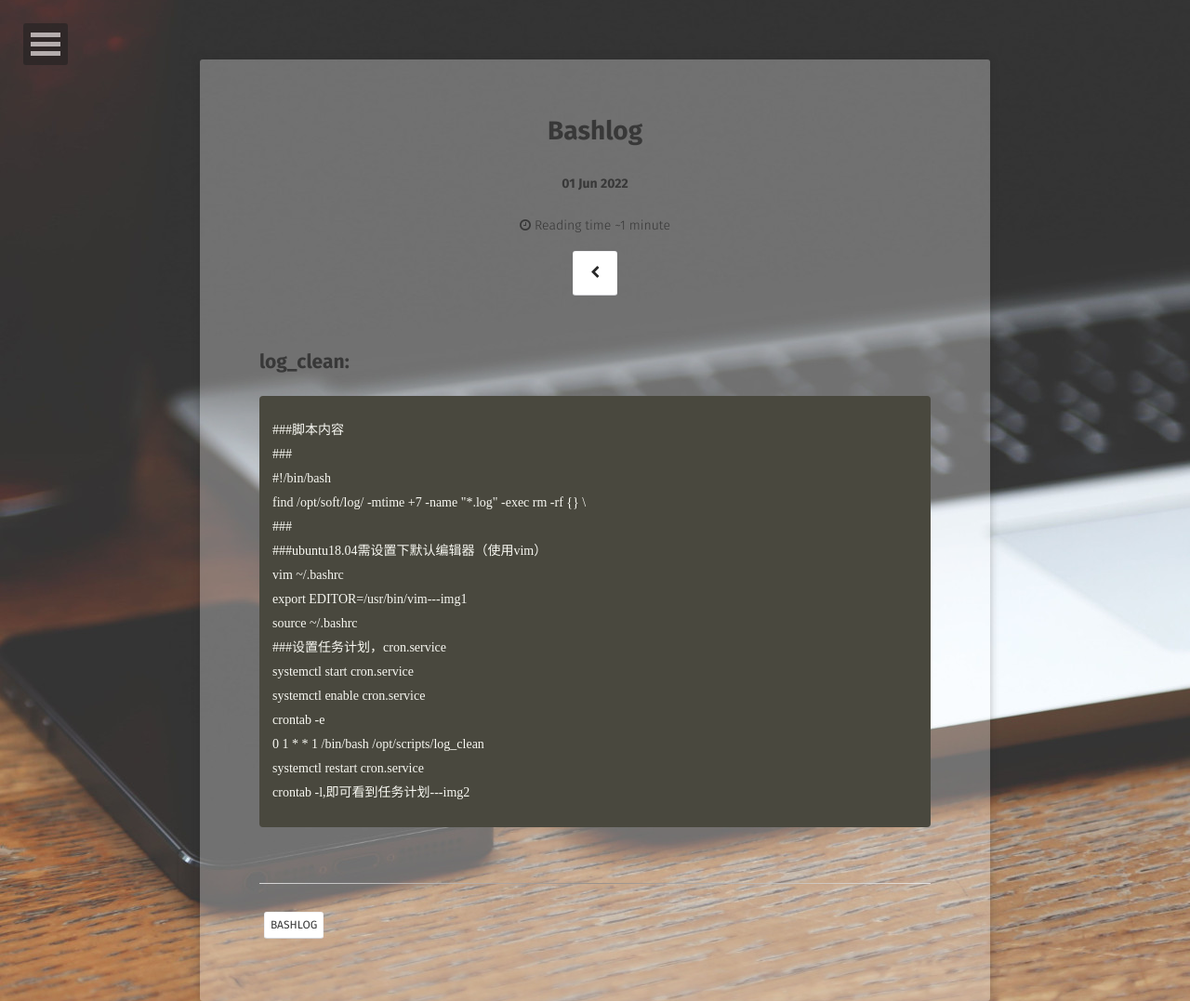
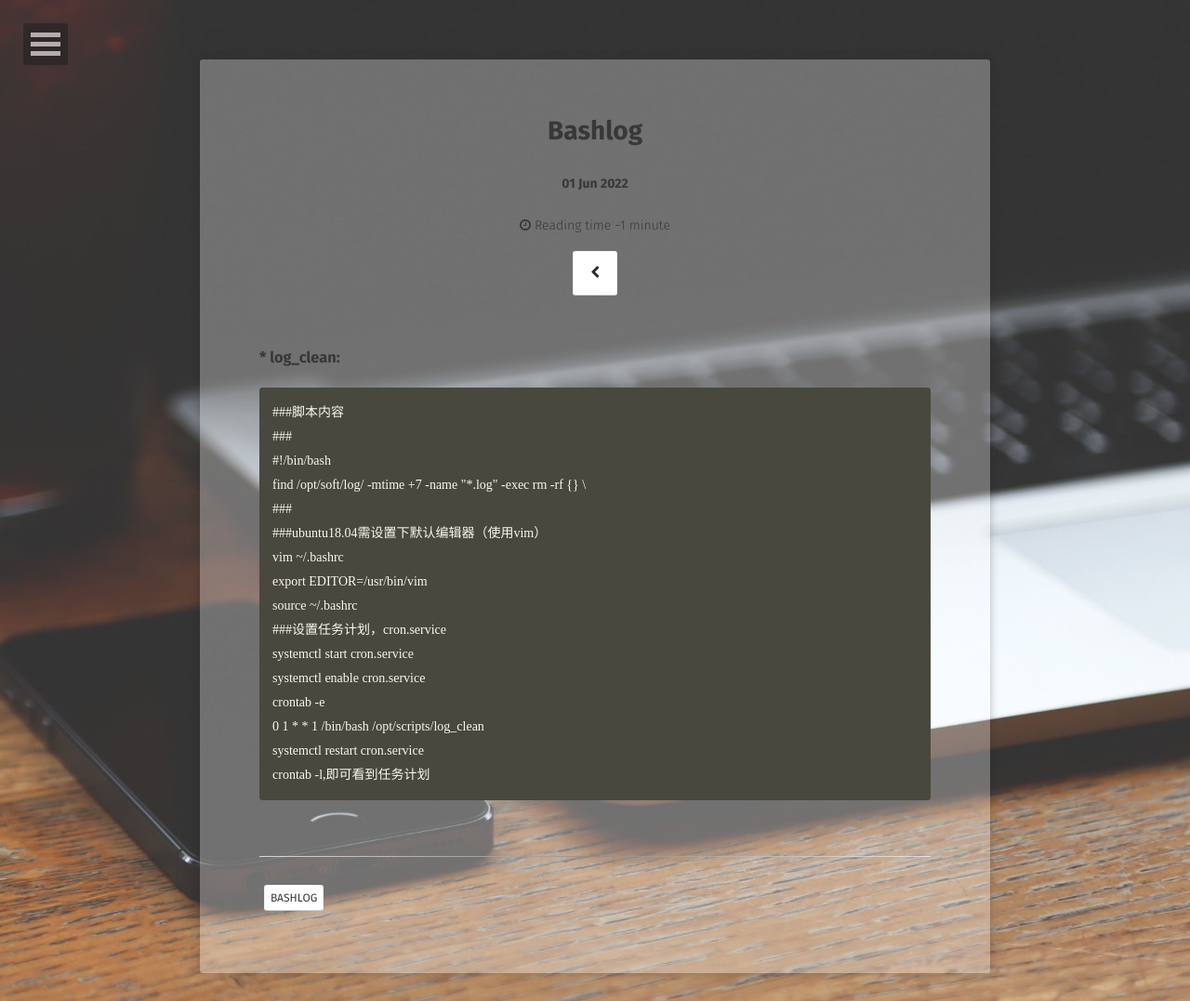
Before and after one commit to A17513081909/csz.github.io, a Jekyll site: the page built from _posts/2021-01-03-bashlog.md, in a window 1280 px wide. Shown: the whole page at 93% size. Built offline with Jekyll 4.4.1, drawn with Linux system fonts in a browser that asks for light colours; some web fonts are replaced.

Commit message:
Update 2021-01-03-bashlog.md

````diff
--- a/_posts/2021-01-03-bashlog.md
+++ b/_posts/2021-01-03-bashlog.md
@@ -8,8 +8,8 @@ comments: false
 project: true
 ---
 
-## log_clean:
-{% highlight html %}
+### * log_clean:
+```
 ###脚本内容
 ###
 #!/bin/bash
@@ -17,7 +17,7 @@ find /opt/soft/log/ -mtime +7 -name "*.log" -exec rm -rf {} \
 ###
 ###ubuntu18.04需设置下默认编辑器（使用vim）
 vim ~/.bashrc
-export EDITOR=/usr/bin/vim---img1
+export EDITOR=/usr/bin/vim
 source ~/.bashrc
 ###设置任务计划，cron.service
 systemctl start cron.service
@@ -25,6 +25,5 @@ systemctl enable cron.service
 crontab -e
 0 1 * * 1 /bin/bash /opt/scripts/log_clean
 systemctl restart cron.service
-crontab -l,即可看到任务计划---img2
-
-{% endhighlight %}
+crontab -l,即可看到任务计划
+```
````
